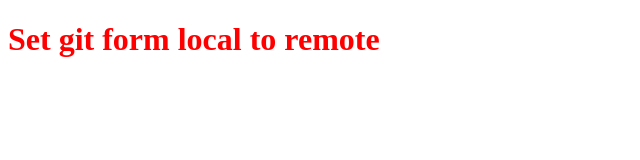
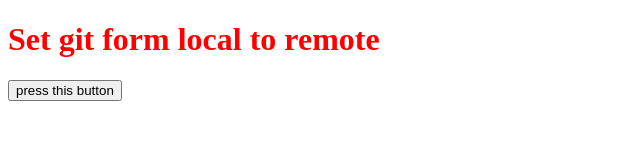
Before and after one commit to Mangal-Aditya/local-to-remote, a plain HTML site: page index.html in a window 1280 px wide. Shown: the whole page, without its empty margins (0-640 px from the left). Drawn offline with Linux system fonts and the light colour scheme.

Commit message:
Add button

```diff
--- a/index.html
+++ b/index.html
@@ -9,5 +9,6 @@
 </head>
 <body>
     <h1> Set git form local to remote</h1>
+    <button>press this button</button>
 </body>
 </html>
```
